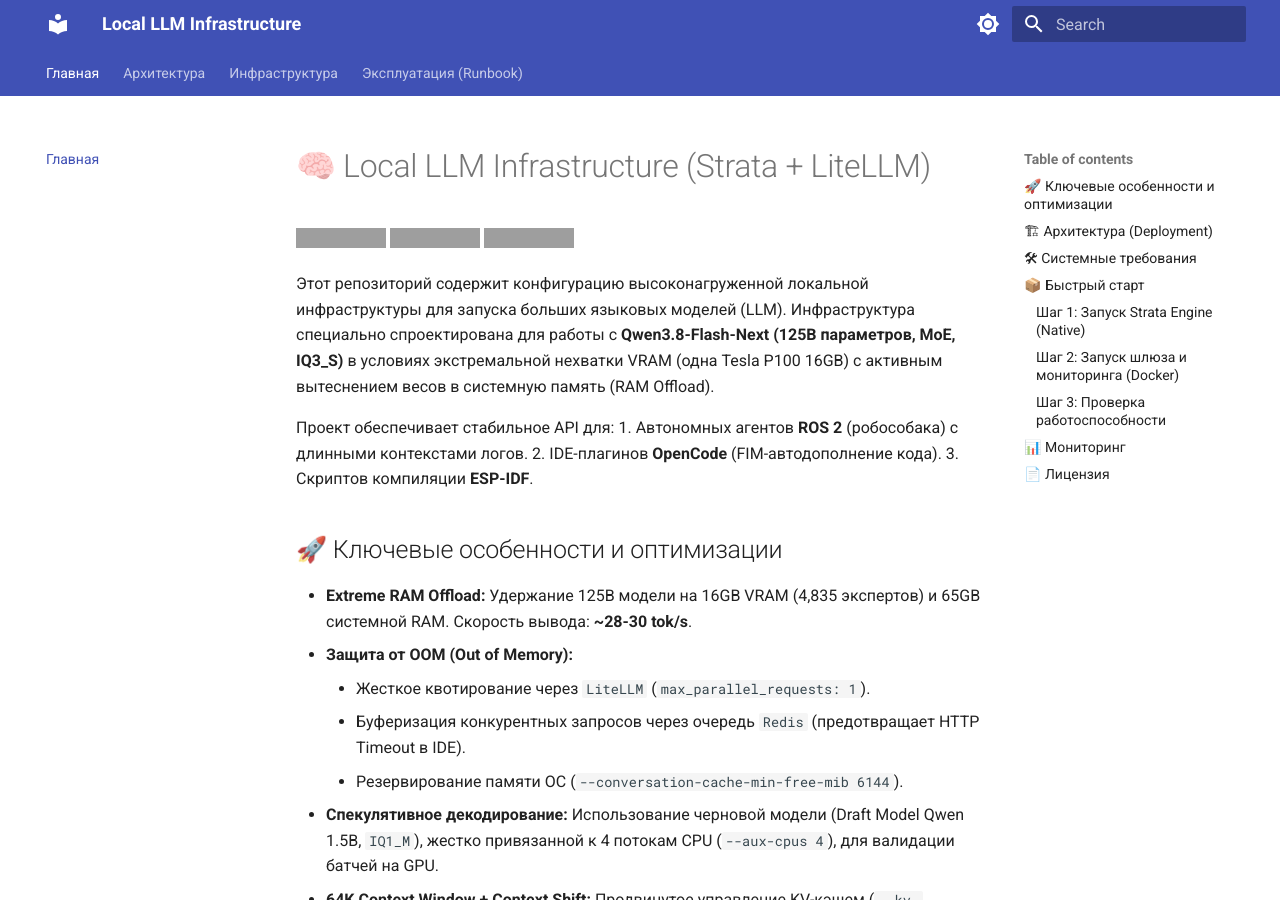
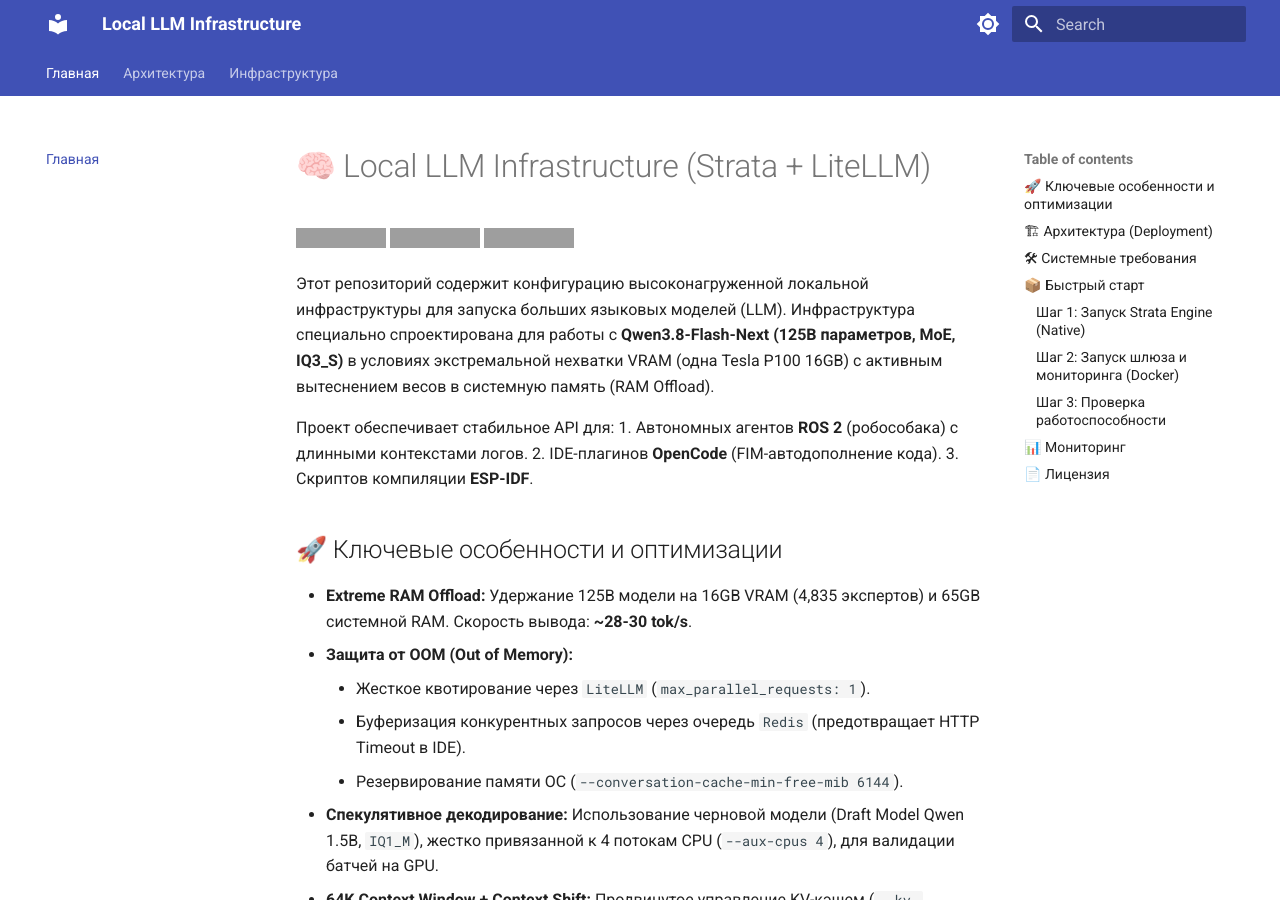
Before and after one commit to geksogen/LLM_local_inference, an MkDocs documentation site: the page built from docs/index.md, in a window 1280 px wide and 900 px high. Built offline with MkDocs 1.6.1 and Material for MkDocs 9.7.7, drawn with Linux system fonts in a browser that asks for light colours; part of the change alters nothing that is shown; grey boxes are pictures that could not be loaded.

Commit message:
add mkdocs

```diff
--- a/mkdocs.yml
+++ b/mkdocs.yml
@@ -57,10 +57,7 @@ nav:
   - Архитектура:
     - C4 и Компоненты: architecture/c4-model.md
     - Диаграмма развертывания: architecture/deployment.md
-    - ADR-001 (LiteLLM + Strata): architecture/ADR-001_Local_LLM_Architecture.md
+    - ADR: architecture/ADR-001_Local_LLM_Architecture.md
   - Инфраструктура:
-    - Docker Compose стек: infra/docker-compose.md
+    - Docker Compose: infra/docker-compose.md
     - Мониторинг (Grafana): infra/monitoring.md
-  - Эксплуатация (Runbook):
-    - Настройка ROS 2 агента: runbook/ros2-agent.md
-    - Управление квотами VRAM: runbook/vram-management.md
```
